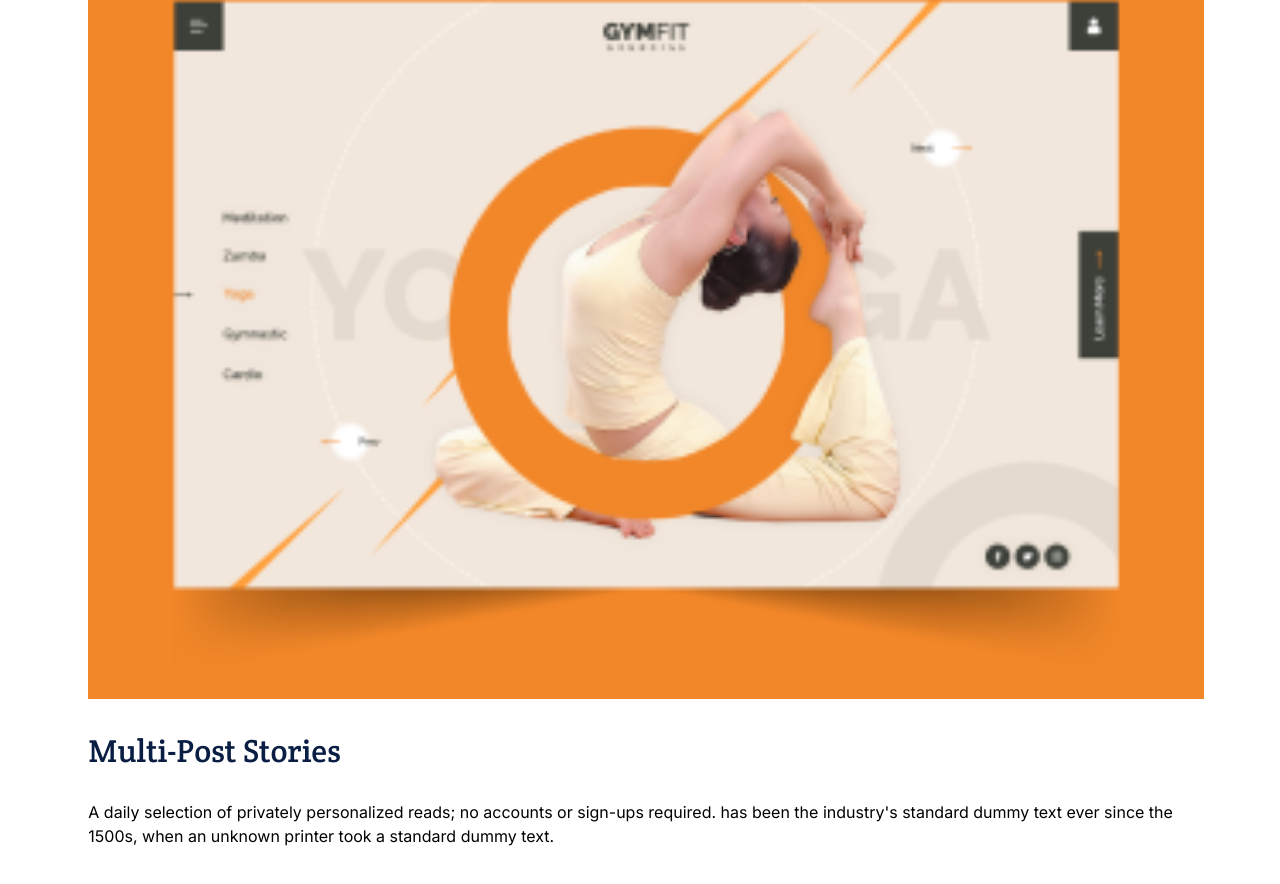
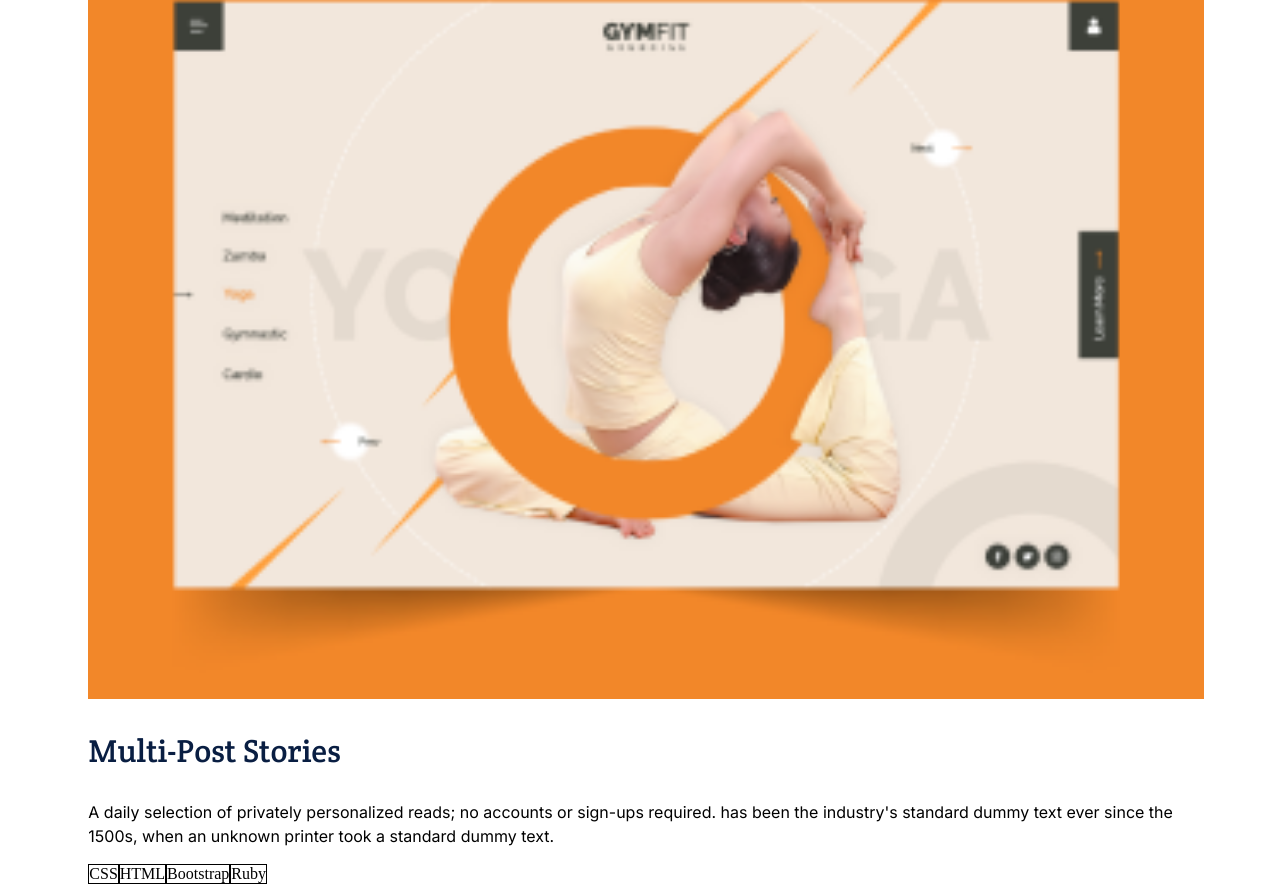
Before and after one commit to EmiLoKiJu/Portfolio, a website: page index.html in a window 1280 px wide. Shown: the part 1165-2049 px from the top of the page. Drawn offline with Linux system fonts and the light colour scheme.

Commit message:
Add languages, missing CSS fixed

```diff
--- a/index.html
+++ b/index.html
@@ -74,6 +74,12 @@
             <p class="pdescription">
                 A daily selection of privately personalized reads; no accounts or sign-ups required. has been the industry's standard dummy text ever since the 1500s, when an unknown printer took a standard dummy text.
             </p>
+            <section class="projecticons">
+                <div>CSS</div>
+                <div>HTML</div>
+                <div>Bootstrap</div>
+                <div>Ruby</div>
+            </section>
             <section class="grid1">
 
             </section>
--- a/stetics.css
+++ b/stetics.css
@@ -148,6 +148,16 @@ li {
   margin-right: 6.9%;
 }
 
+.projecticons {
+  display: flex;
+  margin-left: 6.9%;
+  margin-right: 6.9%;
+}
+
+.projecticons div {
+  border: black solid 1px;
+}
+
 @media screen and (min-width: 768px) {
   .section1 {
     height: 800px;
```
